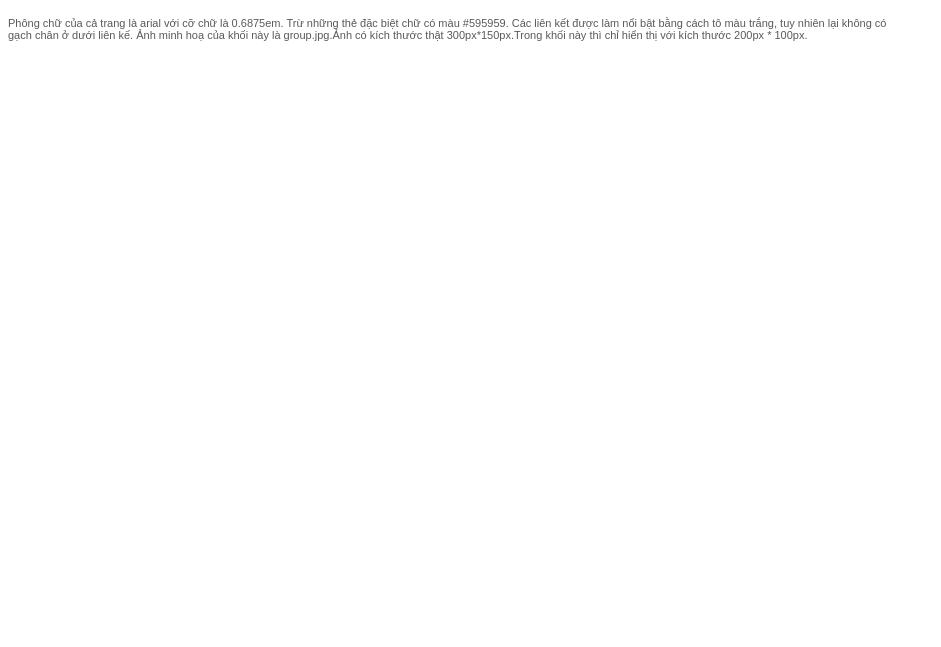
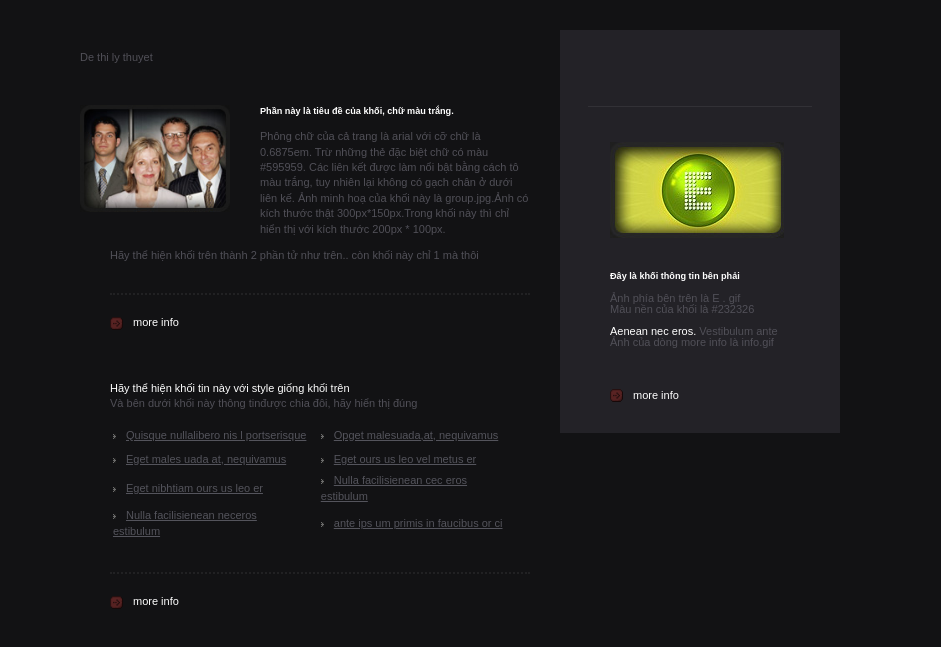
Before and after one commit to quanvm-github/baitap, a PHP site: page /lythuyet2/index.html in a window 1280 px wide. Shown: the top 647 px of the page, without its empty margins (0-941 px from the left). Run offline with PHP 8.4, Linux system fonts and the light colour scheme.

Commit message:
update lt2

```diff
--- a/lythuyet2/css/lythuyet2.css
+++ b/lythuyet2/css/lythuyet2.css
@@ -1,17 +1,97 @@
 body {
 	font-family: arial;
 	font-size: 0.6875em;
+	margin: 0px;
+	padding: 0px;
+	background-color: #121214;
 }
 a {
-	text-decoration: none;
+	color: #54545C;
 }
 p {
-	color: #595959;
+	color: #515058;
 }
-.clear {
-	clear: both;
+h5 {
+	color: white;
+	margin-top: 0px;
+	margin-bottom: 0px;
+}
+span {
+	color: white;
+}
+hr {
+	width: 80%;
+	border: 0;
+    	border-bottom: 1px solid #323136;
+	height: 70px;
+}
+.dotted {
+	border-top: dotted 2px #212123;
+	display: block;
+	margin-top: 30px;
+	margin-bottom: 20px;
+}
+.infoimg {
+	width: 13px;
+	height: 13px;
+	vertical-align: middle;
+}
+.title {
+	display: inline-block;
+	margin-left: 10px;
 }
 #container {
 	width: 900px;
-	back
+	margin-left: 80px;
+	line-height: 1.4;
 }
+#left {
+	width: 450px;
+	float: left;
+}
+#left>p {
+	margin: 50px 0px 40px 0px;
+}
+#groupimg {
+	float: left;
+	width: 150px;
+	padding: 0px 30px 20px 0px;
+}
+#left_top_text {
+	width: 450px;
+}
+#left_middle {
+	margin-left: 30px;
+}
+#left_bottom {
+	margin-left: 30px;
+	margin-top: 50px;
+}
+#left_bottom>table tr td {
+	height: 20px;
+}
+#left_bottom td>a {
+	padding-left: 10px;
+	padding-right: 10px;
+}
+#right {
+	float: left;
+	width: 280px;
+	background-color: #232227;
+	margin-top: 30px;
+	margin-left: 30px;
+}
+#right_container {
+	width: 180px;
+	padding-left: 50px;
+}
+#right_img {
+	margin: 30px 0px 30px 0px;
+}
+#right_text {
+	line-height: 1;
+}
+#right_footer {
+	margin-top: 40px;
+	margin-bottom: 30px;
+}
--- a/lythuyet2/index.html
+++ b/lythuyet2/index.html
@@ -8,15 +8,55 @@
 
 <body>
 	<div id="container">
-		<div id="top_left">
-			<h6></h6>
-			<p>Phông chữ của cả trang là arial với cỡ chữ là 0.6875em. Trừ những thẻ đặc biệt chữ có màu #595959. Các liên kết được làm nổi bật bằng cách tô màu trắng, tuy nhiên lại không có gạch chân ở dưới liên kế. Ảnh minh hoạ của khối này là group.jpg.Ảnh có kích thước thật 300px*150px.Trong khối này thì chỉ hiển thị với kích thước 200px * 100px.</p>
+		<div id="left">
+			<p>De thi ly thuyet</p>
+			<img id="groupimg" src="images/group.jpg" atl="">
+			<div id="left_top_text">
+				<h5>Phần này là tiêu đề của khối, chữ màu trắng.</h5>
+				<p>Phông chữ của cả trang là arial với cỡ chữ là 0.6875em. Trừ những thẻ đặc biệt chữ có màu #595959. Các liên kết được làm nổi bật bằng cách tô màu trắng, tuy nhiên lại không có gạch chân ở dưới liên kế. Ảnh minh hoạ của khối này là group.jpg.Ảnh có kích thước thật 300px*150px.Trong khối này thì chỉ hiển thị với kích thước 200px * 100px.</p>
+			</div>
+			<div id="left_middle">
+				<p>Hãy thể hiện khối trên thành 2 phần tử như trên.. còn khối này chỉ 1 mà thôi</p>
+				<span class="dotted"></span>
+				<img src="images/info.gif" alt="" class="infoimg"><span class="title">more info</span>
+			</div>
+			<div id="left_bottom">
+				<p><span>Hãy thể hiện khối tin này với style giống khối trên</span><br/>Và bên dưới khối này thông tinđược chia đôi, hãy hiển thị đúng</p>
+				<table>
+					<tr>
+						<td><img src="images/arr.gif" alt=""><a href="#">Quisque nullalibero nis l portserisque</a></td>
+						<td><img src="images/arr.gif" alt=""><a href="#">Opget malesuada,at, nequivamus</a></td>
+					</tr>
+					<tr>
+						<td><img src="images/arr.gif" alt=""><a href="#">Eget males uada at, nequivamus</a></td>
+						<td><img src="images/arr.gif" alt=""><a href="#">Eget ours us leo vel metus er</a></td>
+					</tr>
+					<tr>
+						<td><img src="images/arr.gif" alt=""><a href="#">Eget nibhtiam ours us leo er</a></td>
+						<td><img src="images/arr.gif" alt=""><a href="#">Nulla facilisienean cec eros estibulum</a></td>
+					</tr>
+					<tr>
+						<td><img src="images/arr.gif" alt=""><a href="#">Nulla facilisienean neceros estibulum</a></td>
+						<td><img src="images/arr.gif" alt=""><a href="#">ante ips um primis in faucibus or ci</a></td>
+					</tr>
+				</table>
+				<span class="dotted"></span>
+				<img src="images/info.gif" alt="" class="infoimg"><span class="title">more info</span>
+			</div>
 		</div>
-		<div id="top_right">
-
-		</div>
-		<div id="middle">
-
+		<div id="right">
+			<hr>
+			<div id="right_container">
+				<img id="right_img" src="images/E.gif" alt="">
+				<div id="right_text">
+					<h5>Đây là khối thông tin bên phải</h5>
+					<p>Ảnh phía bên trên là E . gif<br/>Màu nền của khối là #232326</p>
+					<p><span class="text_title">Aenean nec eros.</span> Vestibulum ante<br/>Ảnh của dòng more info là info.gif</p>
+				</div>
+				<div id="right_footer">
+					<img src="images/info.gif" alt="" class="infoimg"><span class="title">more info</span>
+				</div>
+			</div>
 		</div>
 	</div>
 </body>
```
Also changed, not shown: lythuyet2/images/arr.gif (added), lythuyet2/images/info.gif (renamed from lythuyet2/images/more.gif).
